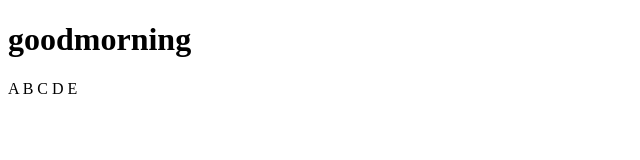
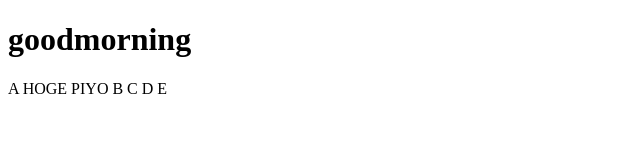
Before and after one commit to gyuruza921/test0, a plain HTML site: page index.html in a window 1280 px wide. Shown: the whole page, without its empty margins (0-640 px from the left). Drawn offline with Linux system fonts and the light colour scheme.

Commit message:
add HOGE and PIYO

```diff
--- a/index.html
+++ b/index.html
@@ -6,6 +6,6 @@
     </head>
     <body>
         <h1>goodmorning</h1>
-        <p>A B C D E</p>
+        <p>A HOGE PIYO B C D E</p>
     </body>
 </html>
```
